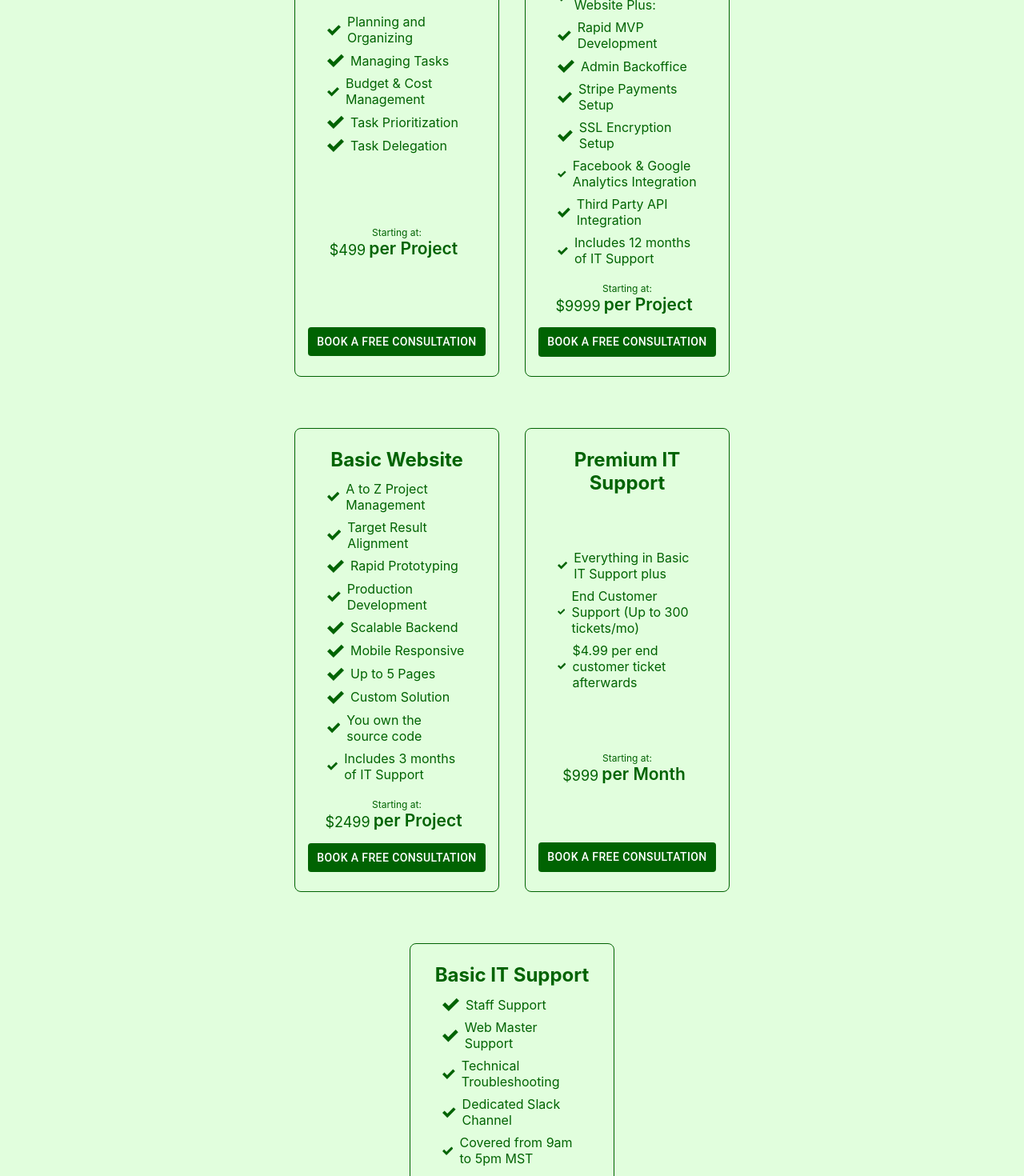
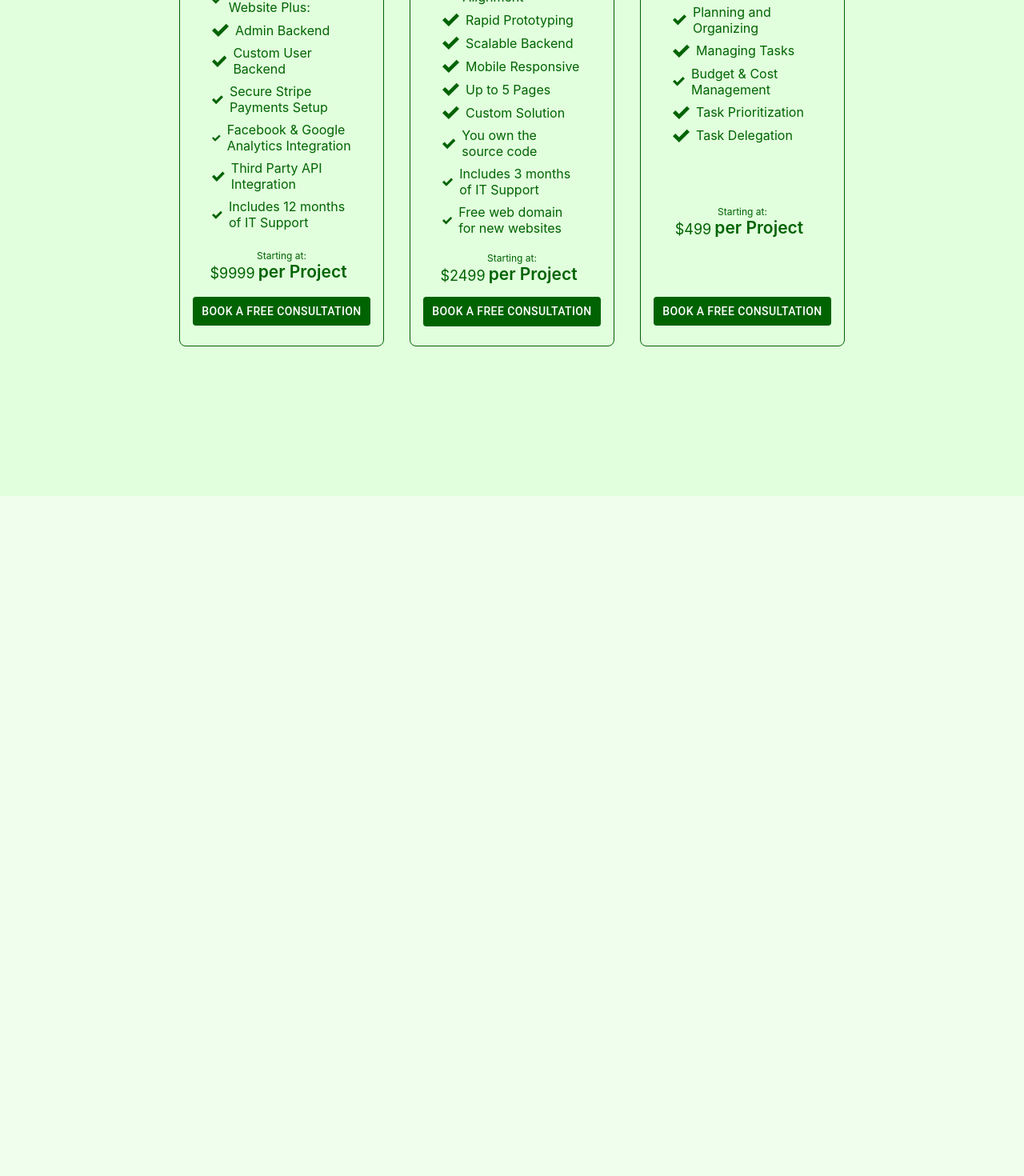
Before and after one commit to ecoappsandautomation/ecoappsandautomation, a Next.js app: page /services in a window 1280 px wide. Shown: the part 180-1650 px from the top of the page at 80% size. After the commit the page ends 800 px from the top, so only its background shows below. Built offline with nearby package versions, Linux system fonts and the light colour scheme.

Commit message:
updated services offered

```diff
--- a/components/Header.js
+++ b/components/Header.js
@@ -18,6 +18,7 @@ import { selectBasket } from "../features/basketSlice";
 import { FaShoppingBag } from "react-icons/fa";
 import EmailIcon from "@material-ui/icons/Email";
 function Header(props) {
+	const [hideHeader, setHideHeader] = useState(false);
 	const [showNav, setShowNav] = useState(false);
 	const [open, setOpen] = React.useState(false);
 	const [locationDetails, setLocationDetails] = useState(null);
@@ -35,6 +36,13 @@ function Header(props) {
 	useEffect(() => {
 		setLocationDetails(getLocation(location));
 	}, [location, getLocation]);
+	useEffect(() => {
+		if (router.pathname === "/coding4cauvery") {
+			setHideHeader(true);
+		} else {
+			setHideHeader(false);
+		}
+	}, []);
 	return (
 		<Media query='(min-width: 768px)'>
 			{(matches) => {
@@ -55,21 +63,22 @@ function Header(props) {
 									</Email>
 								</Phone>
 								<Location
-									onClick={() => {
-										handleToggle();
-									}}
+								// onClick={() => {
+								// 	handleToggle();
+								// }}
 								>
 									<LocationOnIcon />
 									<span ref={anchorRef}>{location}</span>
 									{locationDetails?.length >= 2 ? <ExpandMoreIcon /> : null}
-									<LocationDropdown
+									{/* <LocationDropdown
 										open={open}
 										setOpen={setOpen}
 										anchorRef={anchorRef}
-									/>
+									/> */}
 								</Location>
 							</TopContent>
 						</TopBar>
+						{hideHeader ? null : (
 							<Container>
 								{details.logoUrl ? (
 									<LogoImg
@@ -101,6 +110,7 @@ function Header(props) {
 									</BasketContainer>
 								</HeaderRight>
 							</Container>
+						)}
 					</>
 				) : (
 					<>
@@ -128,6 +138,7 @@ function Header(props) {
 								</Location>
 							</TopContent>
 						</TopBar>
+						{hideHeader ? null : (
 							<Container>
 								{details.logoUrl ? (
 									<MobileLogoImg
@@ -155,6 +166,7 @@ function Header(props) {
 								</Deliver>
 								<HamburgerMenu onClick={() => setShowNav(!showNav)} />
 							</Container>
+						)}
 						{showNav ? (
 							<MobileLinks>
 								<MobileNav />
--- a/package.json
+++ b/package.json
@@ -14,6 +14,7 @@
     "@reduxjs/toolkit": "^1.6.1",
     "@sendgrid/mail": "^7.4.5",
     "@stripe/stripe-js": "^1.16.0",
+    "@typeform/embed-react": "^1.1.0",
     "axios": "^0.21.1",
     "firebase-admin": "^9.11.0",
     "next": "11.0.1",
@@ -25,6 +26,7 @@
     "react-media": "^1.10.0",
     "react-places-autocomplete": "^7.3.0",
     "react-redux": "^7.2.4",
+    "reactjs-popup": "^2.0.5",
     "redux-devtools-extension": "^2.13.9",
     "stripe": "^8.165.0",
     "styled-components": "^5.3.0"
--- a/pages/services.js
+++ b/pages/services.js
@@ -25,7 +25,7 @@ export default services;
 const Container = styled.div`
 	display: flex;
 	@media (min-width: 1208px) {
-		width: 50vw;
+		width: 80vw;
 	}
 	@media (max-width: 600px) {
 		width: 90vw;
--- a/utils/getServices.js
+++ b/utils/getServices.js
@@ -1,26 +1,12 @@
 export default function getServices(service) {
 	const services = [
-		{
-			title: "Project Management",
-			activityScope: [
-				"Planning and Organizing",
-				"Managing Tasks",
-				"Budget & Cost Management",
-				"Task Prioritization",
-				"Task Delegation",
-			],
-			price: 499,
-			billingFrequency: "Project",
-			url: "https://1lzc663dj0j.typeform.com/to/AmQ3HE5S",
-		},
 		{
 			title: "Progressive Web App Development",
 			activityScope: [
 				"Everything in Basic Website Plus:",
-				"Rapid MVP Development",
-				"Admin Backoffice",
-				"Stripe Payments Setup",
-				"SSL Encryption Setup",
+				"Admin Backend",
+				"Custom User Backend",
+				"Secure Stripe Payments Setup",
 				"Facebook & Google Analytics Integration",
 				"Third Party API Integration",
 				"Includes 12 months of IT Support",
@@ -35,42 +21,55 @@ export default function getServices(service) {
 				"A to Z Project Management",
 				"Target Result Alignment",
 				"Rapid Prototyping",
-				"Production Development",
 				"Scalable Backend",
 				"Mobile Responsive",
 				"Up to 5 Pages",
 				"Custom Solution",
 				"You own the source code",
 				"Includes 3 months of IT Support",
+				"Free web domain for new websites",
 			],
 			price: 2499,
 			billingFrequency: "Project",
 			url: "https://1lzc663dj0j.typeform.com/to/LKYTNsVm?type=Basic%20Website",
 		},
 		{
-			title: "Premium IT Support",
+			title: "Project Management",
 			activityScope: [
-				"Everything in Basic IT Support plus",
-				"End Customer Support (Up to 300 tickets/mo)",
-				"$4.99 per end customer ticket afterwards",
+				"Planning and Organizing",
+				"Managing Tasks",
+				"Budget & Cost Management",
+				"Task Prioritization",
+				"Task Delegation",
 			],
-			price: 999,
-			billingFrequency: "Month",
-			url: "https://1lzc663dj0j.typeform.com/to/WG9nUCJE?type=Premium%20IT%20Support",
+			price: 499,
+			billingFrequency: "Project",
+			url: "https://1lzc663dj0j.typeform.com/to/AmQ3HE5S?type=Project%20Management",
 		},
-		{
-			title: "Basic IT Support",
-			activityScope: [
-				"Staff Support",
-				"Web Master Support",
-				"Technical Troubleshooting",
-				"Dedicated Slack Channel",
-				"Covered from 9am to 5pm MST",
-			],
-			price: 299,
-			billingFrequency: "Month",
-			url: "https://1lzc663dj0j.typeform.com/to/WG9nUCJE?type=Basic%20IT%20Support",
-		},
+		// {
+		// 	title: "Premium IT Support",
+		// 	activityScope: [
+		// 		"Everything in Basic IT Support plus",
+		// 		"End Customer Support (Up to 300 tickets/mo)",
+		// 		"$4.99 per end customer ticket afterwards",
+		// 	],
+		// 	price: 999,
+		// 	billingFrequency: "Month",
+		// 	url: "https://1lzc663dj0j.typeform.com/to/WG9nUCJE?type=Premium%20IT%20Support",
+		// },
+		// {
+		// 	title: "Basic IT Support",
+		// 	activityScope: [
+		// 		"Staff Support",
+		// 		"Web Master Support",
+		// 		"Technical Troubleshooting",
+		// 		"Dedicated Slack Channel",
+		// 		"Covered from 9am to 5pm MST",
+		// 	],
+		// 	price: 299,
+		// 	billingFrequency: "Month",
+		// 	url: "https://1lzc663dj0j.typeform.com/to/WG9nUCJE?type=Basic%20IT%20Support",
+		// },
 	];
 	return services;
 }
```
Also changed, not shown: components/ServicesSection.js (+18 -5 lines), 1 other file (tests, documents, lock files or other folders). Lines whose indentation alone changed are shown as unchanged.
